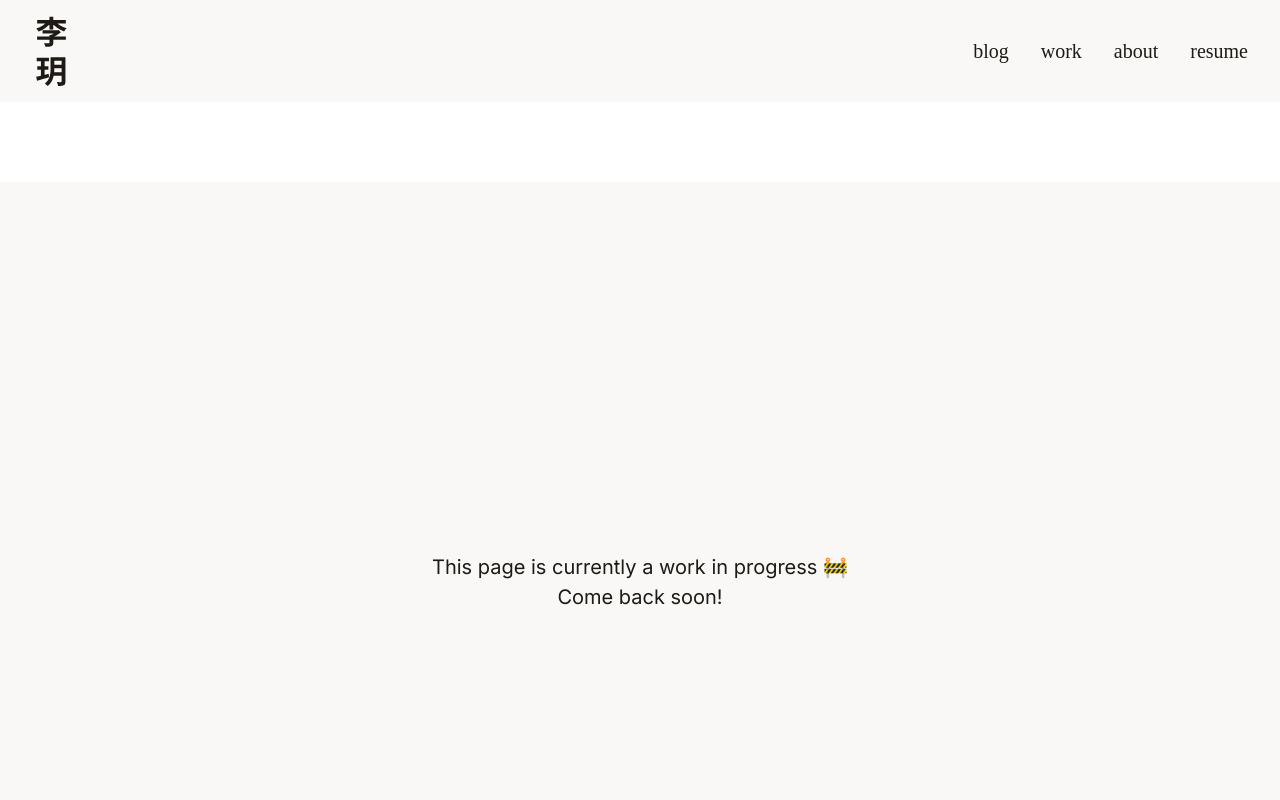
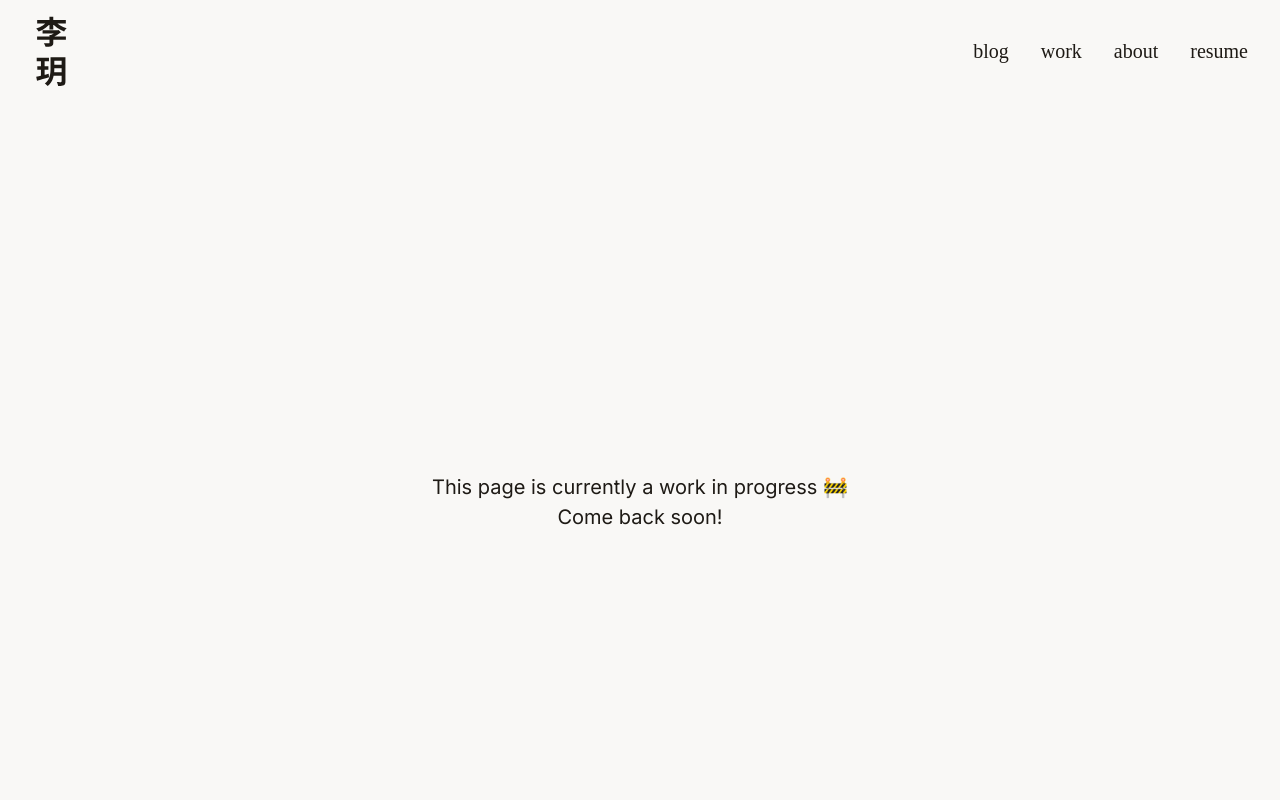
Before and after one commit to michelleli01/portfolio-v2, a SvelteKit app: page /work/dti in a window 1280 px wide. Shown: the top 800 px of the page. Built offline with nearby package versions, Linux system fonts and the light colour scheme.

Commit message:
work in progress

```diff
--- a/src/routes/about/+page.svelte
+++ b/src/routes/about/+page.svelte
@@ -1,5 +1,5 @@
 <section
-	class="h-screen font-sans text-general text-heading-3 m-20 flex flex-col items-center justify-center"
+	class="h-screen font-sans text-general text-heading-3 flex flex-col items-center justify-center"
 >
 	<p class="">This page is currently a work in progress 🚧</p>
 	<p>Come back soon!</p>
--- a/src/routes/blog/+page.svelte
+++ b/src/routes/blog/+page.svelte
@@ -1,5 +1,5 @@
 <section
-	class="h-screen font-sans text-general text-heading-3 m-20 flex flex-col items-center justify-center"
+	class="h-screen font-sans text-general text-heading-3 flex flex-col items-center justify-center"
 >
 	<p class="">This page is currently a work in progress 🚧</p>
 	<p>Come back soon!</p>
--- a/src/routes/work/[slug]/+page.svelte
+++ b/src/routes/work/[slug]/+page.svelte
@@ -1,5 +1,5 @@
 <section
-	class="h-screen font-sans text-general text-heading-3 m-20 flex flex-col items-center justify-center"
+	class="h-screen font-sans text-general text-heading-3 flex flex-col items-center justify-center"
 >
 	<p class="">This page is currently a work in progress 🚧</p>
 	<p>Come back soon!</p>
```
